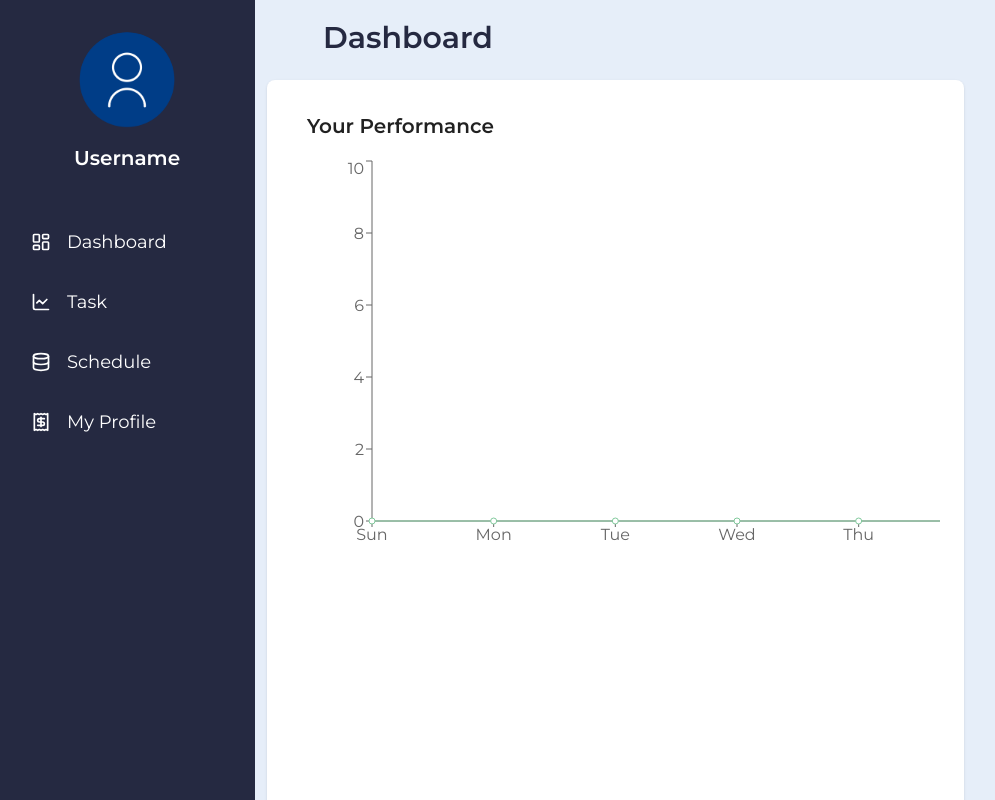
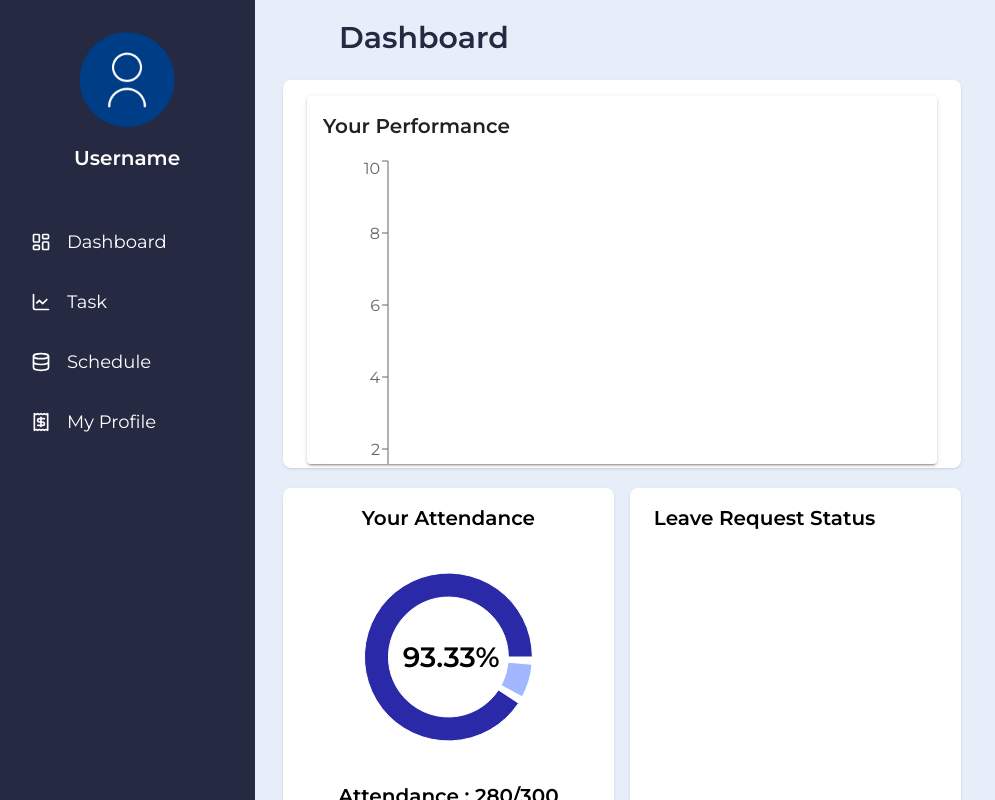
Before and after one commit to Kartikayy007/HotelCrewFrontend, a React (Vite) app: page / in a window 1280 px wide. Shown: the whole page, without its empty margins (1-996 px from the left). Built offline with nearby package versions, Linux system fonts and the light colour scheme.

Commit message:
Attendance graph added to the dashboard

```diff
--- a/src/components/Staff/StaffComponents/SDashboard.jsx
+++ b/src/components/Staff/StaffComponents/SDashboard.jsx
@@ -1,7 +1,7 @@
 import {useState, useEffect, React} from 'react'
-import { LineChart, Line, XAxis, YAxis, ResponsiveContainer, CartesianGrid } from 'recharts';
-import { Card, CardContent, Typography, Paper, Container } from '@mui/material';
-import { Box, Skeleton, Slider } from "@mui/material";
+import { LineChart, Line, XAxis, YAxis, ResponsiveContainer, PieChart, Pie, Cell, Tooltip } from 'recharts';
+import { Card, CardContent, Typography, Paper, Container , Box, Skeleton, Slider } from '@mui/material';
+
 
 const SDashboard = () => {
   const tasks = [];
@@ -17,7 +17,15 @@ const SDashboard = () => {
     { date: "2024-11-22", tasksCompleted: 7, averageDuration: 88 }, // Friday
     { date: "2024-11-23", tasksCompleted: 8, averageDuration: 51 }, // Saturday
   ];
+  const totalDays = 300;
+  const presentDays = 280;
+  const absentDays = totalDays - presentDays;
+  const presentPercentage=((presentDays/totalDays)*100).toFixed(2);
+  const AttendanceData = [
+    { name:"Present" ,value: presentDays, label: "Present", color: "#2A2AA9" },
+    { name:"Absent", value: absentDays, label: "Absent", color: " #A1B7FF" },
 
+  ];
   const processTaskData = (tasks) => {
     const today = new Date();
     const oneDay = 24 * 60 * 60 * 1000;
@@ -133,19 +141,19 @@ const SDashboard = () => {
   const filteredData = weekData.slice(displayRange[0], displayRange[1] + 1);
 
   return (
-    <section className=" h-screen py-2 mr-1 px-0 font-Montserrat">
+    <section className=" h-screen py-2 mx-4 px-0 font-Montserrat">
             <h2 className="text-[#252941] text-3xl  my-3 pl-12 ml-5 font-semibold">Dashboard</h2>
-            <div className="grid grid-cols-1 lg:grid-cols-[70%,30%] gap-5 p-3">
+            <div className="grid grid-cols-1 lg:grid-cols-[70%,30%] gap-5 p-3 ">
 
 {/* First Column */}
 <div className="space-y-5">
 
   <div className="bg-white w-full  scrollbar-thin scrollbar-thumb-gray-300 scrollbar-track-transparent pt-4 pb-1 pr-6 pl-6 rounded-lg shadow">
   <Box sx={{ flex: "1 1 " }}>
-              <Card elevation={0}>
+              <Card elevation={2}>
                 <CardContent>
                   <h2 className="text-lg sm:text-xl font-semibold">Your Performance</h2>
-                  <Box sx={{ height: 800, pt: 2 }}>
+                  <Box sx={{ height: 300, pt: 2 }}>
                     <ResponsiveContainer width="100%" height="100%">
                       <PerformanceChart weekData={filteredData} />
                     </ResponsiveContainer>
@@ -160,6 +168,67 @@ const SDashboard = () => {
             </Box>
 
     </div>
+    <div className="flex lg:flex-row flex-col gap-4">
+      <div className="bg-white w-full  pt-4 pb-1 pr-6 pl-6 rounded-lg shadow">
+        <Box
+          sx={{
+            display: 'flex',
+            justifyContent: 'center',
+            alignItems: 'center',
+            flexDirection: 'column',
+            position: 'relative',
+          }}
+        >
+          <h2 className="text-lg sm:text-xl font-semibold">Your Attendance</h2>
+
+          <ResponsiveContainer width="100%" height={250}>
+            <PieChart>
+              <Pie
+                data={AttendanceData}
+                dataKey="value"
+                nameKey="label"
+                cx="50%"
+                cy="50%"
+                outerRadius="70%"
+                innerRadius="50%"
+                paddingAngle={5}
+                labelLine={false}
+              >
+                {AttendanceData.map((entry, index) => (
+                  <Cell key={`cell-${index}`} fill={entry.color} />
+                ))}
+              </Pie>
+              <Tooltip />
+            </PieChart>
+          </ResponsiveContainer>
+
+
+          <Box
+            sx={{
+              position: 'absolute',
+              top: '55%',
+              left: '51%',
+              transform: 'translate(-50%, -50%)',
+              zIndex: 1000, // Ensure it's on top of the Pie chart
+            }}
+          >
+            <h2 className="text-[28px]  font-semibold">
+              {`${presentPercentage}%`}
+              </h2>
+
+          </Box>
+        </Box>
+
+
+          <h2 className="text-lg sm:text-xl font-semibold mb-2 text-center">Attendance : {AttendanceData[0].value}/{totalDays}</h2>
+    </div>
+    <div className="bg-white w-full  scrollbar-thin scrollbar-thumb-gray-300 scrollbar-track-transparent pt-4 pb-1 pr-6 pl-6 rounded-lg shadow">
+    <Box sx={{ flex: '1 1 300px' }}>
+    <h2 className="text-lg sm:text-xl font-semibold">Leave Request Status</h2>
+
+          </Box>
+    </div>
+    </div>
     </div>
     </div>
     </section>
--- a/src/components/Staff/StaffComponents/SSchedule.jsx
+++ b/src/components/Staff/StaffComponents/SSchedule.jsx
@@ -5,30 +5,7 @@ import { Bell } from 'lucide-react';
 
 
 
-const CircularProgressWithLabel = ({ value }) => {
-  return (
-    <Box sx={{ position: 'relative', display: 'inline-flex' }}>
-      <svg viewBox="0 0 36 36" width="120" height="120">
-        <path
-          d="M18 2.0845 a 15.9155 15.9155 0 0 1 0 31.831 a 15.9155 15.9155 0 0 1 0 -31.831"
-          fill="none"
-          stroke="#e0e0e0"
-          strokeWidth="3"
-        />
-        <path
-          d="M18 2.0845 a 15.9155 15.9155 0 0 1 0 31.831 a 15.9155 15.9155 0 0 1 0 -31.831"
-          fill="none"
-          stroke="#1976d2"
-          strokeWidth="3"
-          strokeDasharray={`${value}, 100`}
-        />
-        <text x="18" y="20.35" fontSize="8" textAnchor="middle" fill="#1976d2">
-          {value}%
-        </text>
-      </svg>
-    </Box>
-  );
-};
+
 
 const SSchedule = () => {
   return (
```
